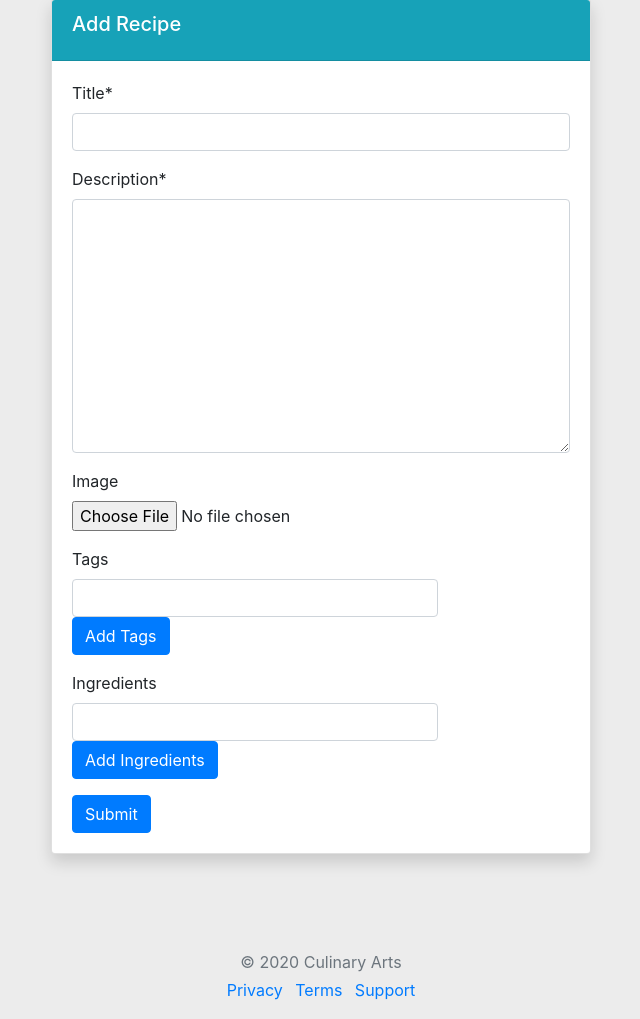
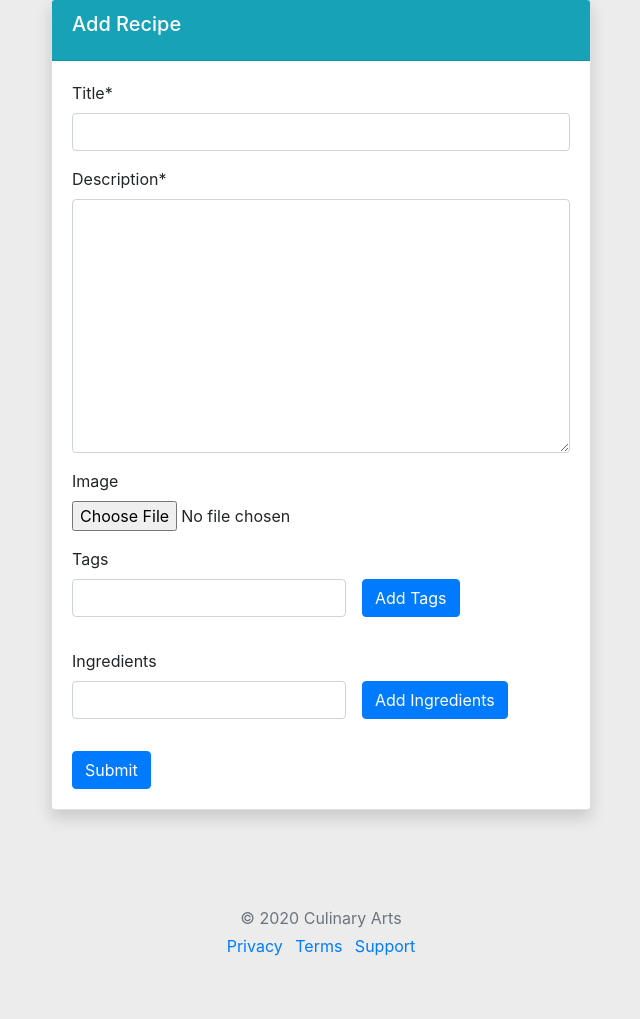
Before and after one commit to indresharma/culinary-app, a Django app: page /create-recipe/ in a window 1280 px wide. Shown: the part 81-1100 px from the top of the page, without its empty margins (319-959 px from the left). After the commit the page ends 1037 px from the top, so only its background shows below. Run offline with Django 3.2, Linux system fonts and the light colour scheme; the visitor is signed in with stand-in values (Sample User, id 1); parts of the project's set-up code (start-up, migrations or seed data) failed here and were passed over; some libraries are stand-ins or nearby versions.

Commit message:
UI fixes

```diff
--- a/core/templates/core/base.html
+++ b/core/templates/core/base.html
@@ -28,7 +28,7 @@
         e.preventDefault();
         if (x < max_fields) {
           x++;
-          $(tag_wrapper).append('<div><input type="text" class="form-control" name="tag"><a href="#" class="remove-tag">X</a></div>')
+          $(tag_wrapper).append('<div class="form-inline"><input type="text" class="form-control mr-3 mb-3" name="tag"><a href="#" class="remove-tag mb-3">Remove</a></div>')
         }
       });
       $(tag_wrapper).on("click", ".remove-tag", function (e) {
@@ -41,7 +41,7 @@
         e.preventDefault();
         if (x < max_fields) {
           x++;
-          $(ingredient_wrapper).append('<div><input type="text" class="form-control" name="ingredient"><a href="#" class="remove-ingredient">X</a></div>')
+          $(ingredient_wrapper).append('<div class="form-inline"><input type="text" class="form-control mr-3 mb-3" name="ingredient"><a href="#" class="remove-ingredient mb-3">Remove</a></div>')
         }
       });
 
@@ -52,6 +52,10 @@
       });
     });
   </script>
+
+<script>
+  $('#exampleModal').modal(options)
+</script>
 </head>
 
 <body style="background-color: #ececec;">
--- a/core/templates/core/recipe_form.html
+++ b/core/templates/core/recipe_form.html
@@ -19,22 +19,26 @@
             </div>
 
             <div class="row">
-              <div class="form-group tag-wrap col-md-9">
+              <div class="col-md-12">
+                <label for="recipe-tag">Tags</label>
+              <div class="form-group form-inline tag-wrap">
                 <div>
-                  <label for="recipe-tag">Tags</label>
-                  <input type="text" class="form-control" name="tag" id="recipe-tag">
+                  <input type="text" class="form-control mr-3 mb-3" name="tag" id="recipe-tag">
                 </div>
-                <button type="submit" class="btn btn-primary add-tag" id="add-tag">Add Tags</button>
+                <button type="submit" class="btn btn-primary add-tag mb-3" id="add-tag">Add Tags</button>
               </div>
+            </div>
             </div>
 
             <div class="row">
-              <div class="form-group ingredient-wrap col-md-9">
+              <div class="col-md-12">
+                <label for="recipe-ingredient">Ingredients</label>
+              <div class="form-group form-inline ingredient-wrap">
                 <div>
-                  <label for="recipe-ingredient">Ingredients</label>
-                  <input type="text" class="form-control" name="ingredient" id="recipe-ingredient">
+                  <input type="text" class="form-control mr-3 mb-3" name="ingredient" id="recipe-ingredient">
                 </div>
-                <button type="submit" class="btn btn-primary add-ingredient" id="add-ingredients">Add Ingredients</button>
+                <button type="submit" class="btn btn-primary add-ingredient mb-3" id="add-ingredients">Add Ingredients</button>
+              </div>
               </div>
             </div>
 
--- a/core/views.py
+++ b/core/views.py
@@ -6,6 +6,7 @@ from django.contrib.auth.decorators import login_required
 from django.contrib.auth.mixins import LoginRequiredMixin
 from django.contrib import messages
 from django.db.models import Q
+from django.core.exceptions import ObjectDoesNotExist
 
 from core.models import Ingredients, Tags, Recipe
 from core.forms import RecipeForm
@@ -35,14 +36,18 @@ class CreateRecipeView(LoginRequiredMixin, View):
             recipe.save()
             if tags:
                 for tag in tags:
-                    tg, created = Tags.objects.get_or_create(
-                        name=tag, user=request.user)
+                    try:
+                        tg = Tags.objects.get(name=tag)
+                    except ObjectDoesNotExist:
+                        tg = Tags.objects.create(name=tag, user=request.user)
                     recipe.tags.add(tg)
 
             if ingredients:
                 for ingredient in ingredients:
-                    ing, created = Ingredients.objects.get_or_create(
-                        name=ingredient, user=request.user)
+                    try:
+                        ing = Ingredients.objects.get(name=ingredient)
+                    except ObjectDoesNotExist:
+                        ing = Ingredients.objects.create(name=ingredient, user=request.user)
                     recipe.ingredients.add(ing)
             recipe.save()
             return redirect('core:detail', recipe.id)
--- a/culinary/urls.py
+++ b/culinary/urls.py
@@ -22,6 +22,6 @@ from django.conf.urls.static import static
 urlpatterns = [
     path('admin/', admin.site.urls),
     path('', include('core.urls')),
-    path('user', include('user.urls')),
+    path('user/', include('user.urls')),
 
 ] + static(settings.MEDIA_URL, document_root=settings.MEDIA_ROOT)
--- a/user/models.py
+++ b/user/models.py
@@ -3,6 +3,7 @@ from django.contrib.auth.models import AbstractUser, BaseUserManager
 from django.conf import settings
 from django.urls import reverse
 from core.models import Recipe
+from django.urls import reverse
 
 class UserManager(BaseUserManager):
 
@@ -60,3 +61,6 @@ class Profile(models.Model):
     def get_recipes(self):
         recipes = Recipe.objects.filter(user=self.user)
         return recipes
+
+    def get_absolute_url(self):
+        return reverse('user:profile', args=[self.pk])
--- a/user/templates/user/profile.html
+++ b/user/templates/user/profile.html
@@ -13,8 +13,8 @@
                 </div>
 
                 <div class="card-body">
-                    <h5 class="card-title text-center">{{user.profile.first_name | default:""}}
-                        {{user.profile.last_name |default:""}}</h5>
+                    <h5 class="card-title text-center">{{user.profile.first_name | capfirst}}
+                        {{user.profile.last_name | capfirst }}</h5>
                     <p class="text-center">{{user.profile.location | default_if_none:"Location"}}</p>
                 </div>
             </div>
@@ -30,7 +30,7 @@
                     </div>
                     <div class="col-md-1">
                         {% if user == request.user %}
-                        <a href="{% url 'update-profile' user.profile.id %}" style="color: black;"><i
+                        <a href="{% url 'user:update-profile' user.profile.id %}" style="color: black;"><i
                                 class="fas fa-pen"></i></a>
                         {% endif %}
                     </div>
--- a/user/templates/user/user_activation.html
+++ b/user/templates/user/user_activation.html
@@ -1,7 +1,7 @@
 {% autoescape off %}
-Hi {{ user.first_name }},
+Hi {{ user.first_name | capfirst }},
 Please click on the link to confirm your registration,
-http://{{ domain }}{% url 'activate' uidb64=uid token=token %}
+http://{{ domain }}{% url 'user:activate' uidb64=uid token=token %}
 
 Regards,
 Team LemonGrass
--- a/user/urls.py
+++ b/user/urls.py
@@ -14,4 +14,4 @@ urlpatterns = [
     path('update-profile/<int:pk>/', user_views.UpdateProfile.as_view(), name='update-profile'),
     path('activate/<uidb64>/<token>', user_views.activate_account, name='activate'),
 
-] + static(settings.MEDIA_URL, document_root=settings.MEDIA_ROOT)
+]
--- a/user/views.py
+++ b/user/views.py
@@ -79,4 +79,3 @@ class ProfileView(LoginRequiredMixin, View):
 class UpdateProfile(LoginRequiredMixin, OwnerOnlyMixin, UpdateView):
     model = Profile
     fields = ('first_name', 'last_name', 'image', 'about_me', 'location')
-    success_url = 'profile'
```
